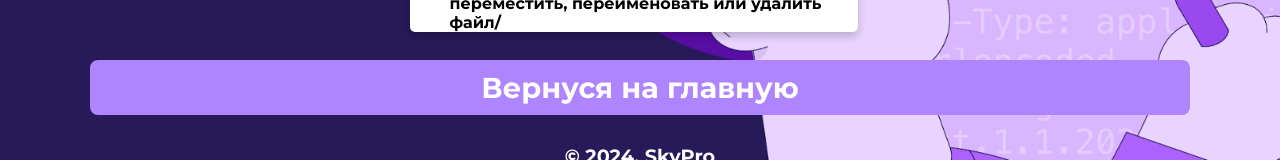
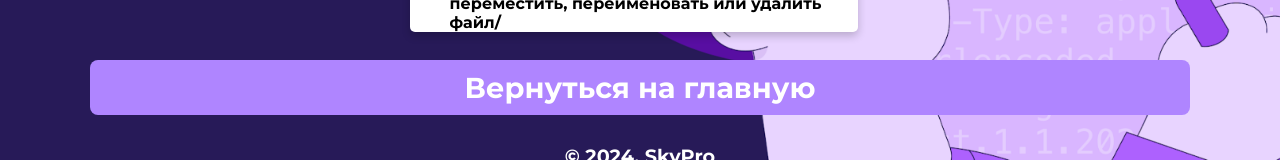
Before and after one commit to Sam35el/35elRed, a plain HTML site: page skypro_final_task-main/html/git.html in a window 1280 px wide. Shown: the part 427-587 px from the top of the page. Drawn offline with Linux system fonts and the light colour scheme.

Commit message:
Add files via upload

```diff
--- a/skypro_final_task-main/html/git.html
+++ b/skypro_final_task-main/html/git.html
@@ -24,7 +24,7 @@
       <!--footer-->
       <footer class="animated fadeIn">
          <p class="location" align="center">
-            <a href="mac.html">Вернуся на главную</a>
+            <a href="mac.html">Вернуться на главную</a>
          </p>
          &copy; 2024. SkyPro
       </footer>
```
Also changed, not shown: skypro_final_task-main/defects.txt.
